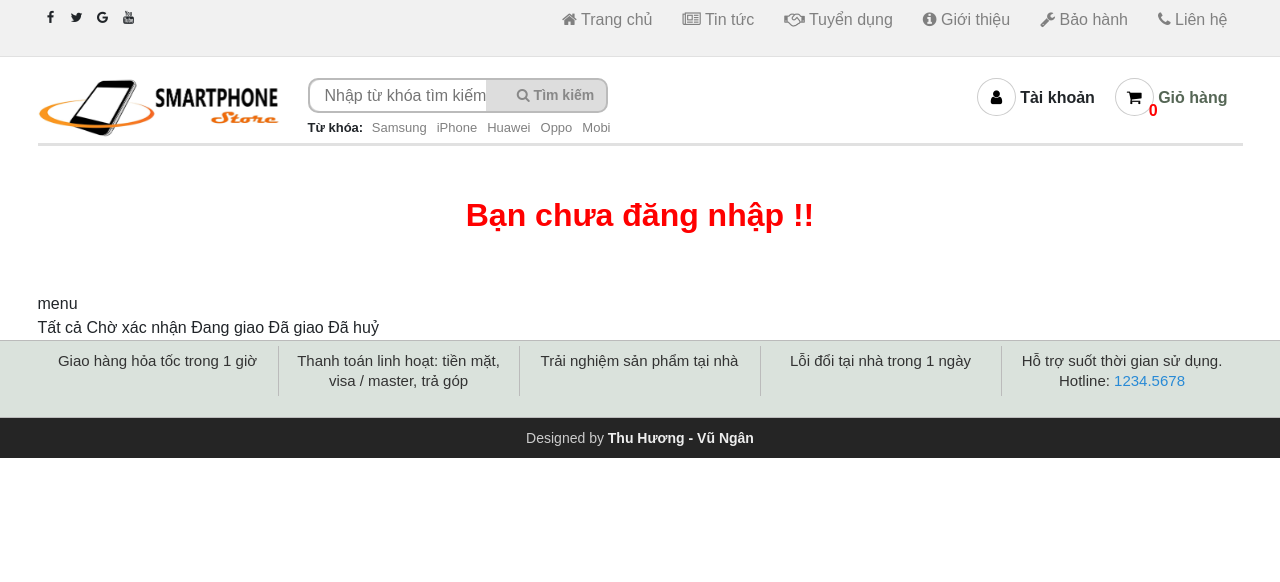
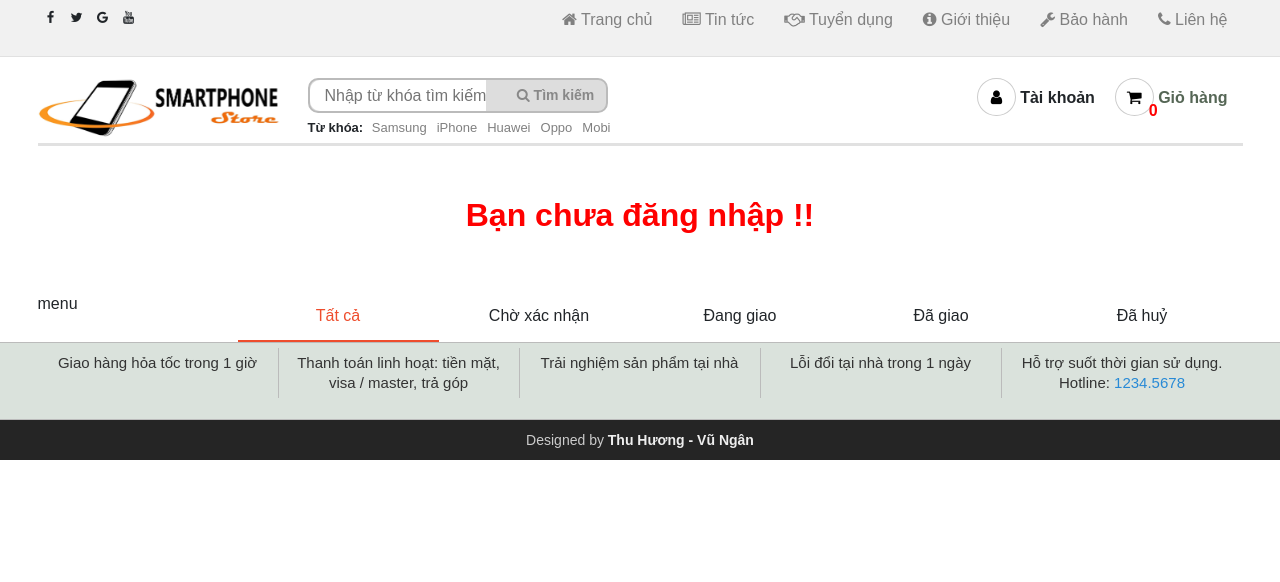
Before and after one commit to Ngancutehotme/DOAN, a PHP site: page /myweb/nguoidung.php in a window 1280 px wide. Shown: the top 582 px of the page. Run offline with PHP 8.4, Linux system fonts and the light colour scheme; data that the repository does not hold is empty; some libraries are stand-ins or nearby versions.

Commit message:
:+1: Css view user

```diff
--- a/css/nguoidung.css
+++ b/css/nguoidung.css
@@ -84,3 +84,152 @@
 #khungDoiMatKhau button:hover {
     background-color: rgb(120, 212, 120);
 }
+.my-bill {
+    background-color: #f1f1f1;
+    padding-top: 10px;
+}
+
+.item {
+    background-color: #ffffff;
+    padding: 20px;
+    margin-top: 10px;
+}
+
+.item.-first {
+    margin-top: 0;
+}
+
+.head {
+    padding-bottom: 10px;
+    border-bottom: 1px solid rgba(0,0,0,.12);
+}
+
+.status {
+    float: right;
+    color: #ee4d2d;
+}
+
+.id {
+    position: relative;
+}
+
+.time {
+    margin-left: 15px;
+}
+
+.id::after {
+    position: absolute;
+    top: -5px;
+    right: -10px;
+    content: '';
+    height: 25px;
+    width: 1px;
+    border: solid #f1f1f1;
+}
+
+.item .content {
+    margin-top: 15px;
+    display: flex;
+    width: 100%;
+}
+
+.item .content .image {
+    width: 80px;
+    height: 80px;
+}
+
+.item .content .info {
+    margin-left: 20px;
+    width: 100%;
+}
+
+.item .content .info p {
+    margin: 0;
+}
+
+.item .price {
+    float: right;
+}
+
+.contact {
+    margin-top: 2px;
+    background-color: #fffefb;
+    padding: 20px;
+}
+
+.contact .total {
+    text-align: right;
+    color: #ee4d2d;
+}
+
+.contact {
+    display: block;
+}
+
+.contact .action {
+    margin-top: 10px;
+    display: flex;
+    justify-content: flex-end;
+}
+
+.contact .action button {
+    margin-right: 20px;
+    width: 150px;
+    height: 40px;
+    display: flex;
+    align-items: center;
+    justify-content: center;
+    border: 1px solid rgba(0,0,0,.09);
+    border-radius: 2px;
+    background-color: #ffffff;
+    color: #555;
+    font-size: 14px;
+}
+
+.contact .action .buy {
+    background-color: #ee4d2d;
+    color: #ffffff;
+    border-color: #ee4d2d;
+}
+
+.menutab {
+    display: flex;
+    align-items: center;
+    width: 100%;
+    height: 50px;
+}
+
+.menutab span {
+    display: flex;
+    align-items: center;
+    justify-content: center;
+    width: 20%;
+    height: 100%;
+    line-height: 100%;
+    text-align: center;
+    cursor: pointer;
+    border-bottom: solid 2px transparent;
+    transition: all 0.3s ease-in-out;
+}
+
+.menutab span:hover {
+    color: #ee4d2d;
+}
+
+.menutab .active {
+    border-bottom: solid 2px #ee4d2d;
+    color: #ee4d2d;
+}
+
+.menu {
+    width: 200px;
+}
+
+.manicontent {
+    width: 100%;
+    display: flex;
+}
+
+.content {
+    width: calc(100% - 200px);
+}
```
